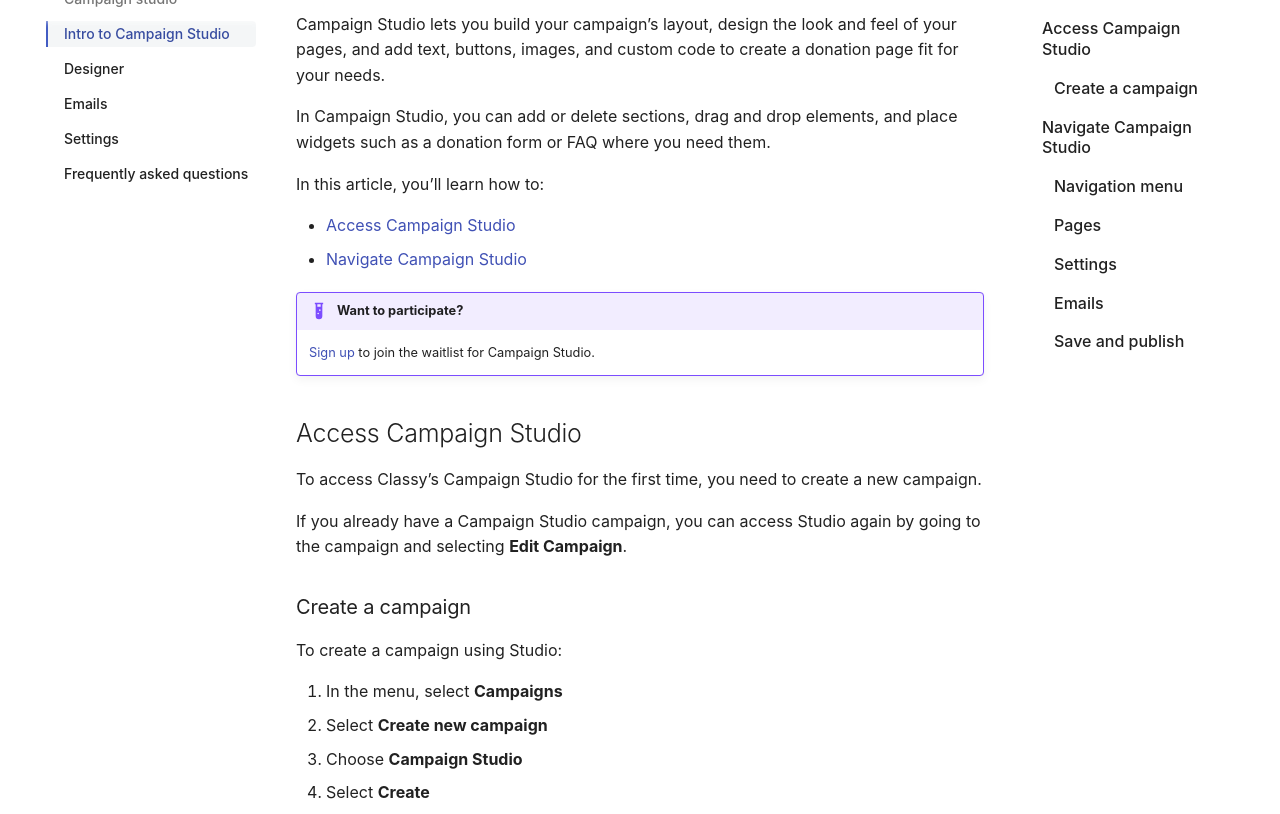
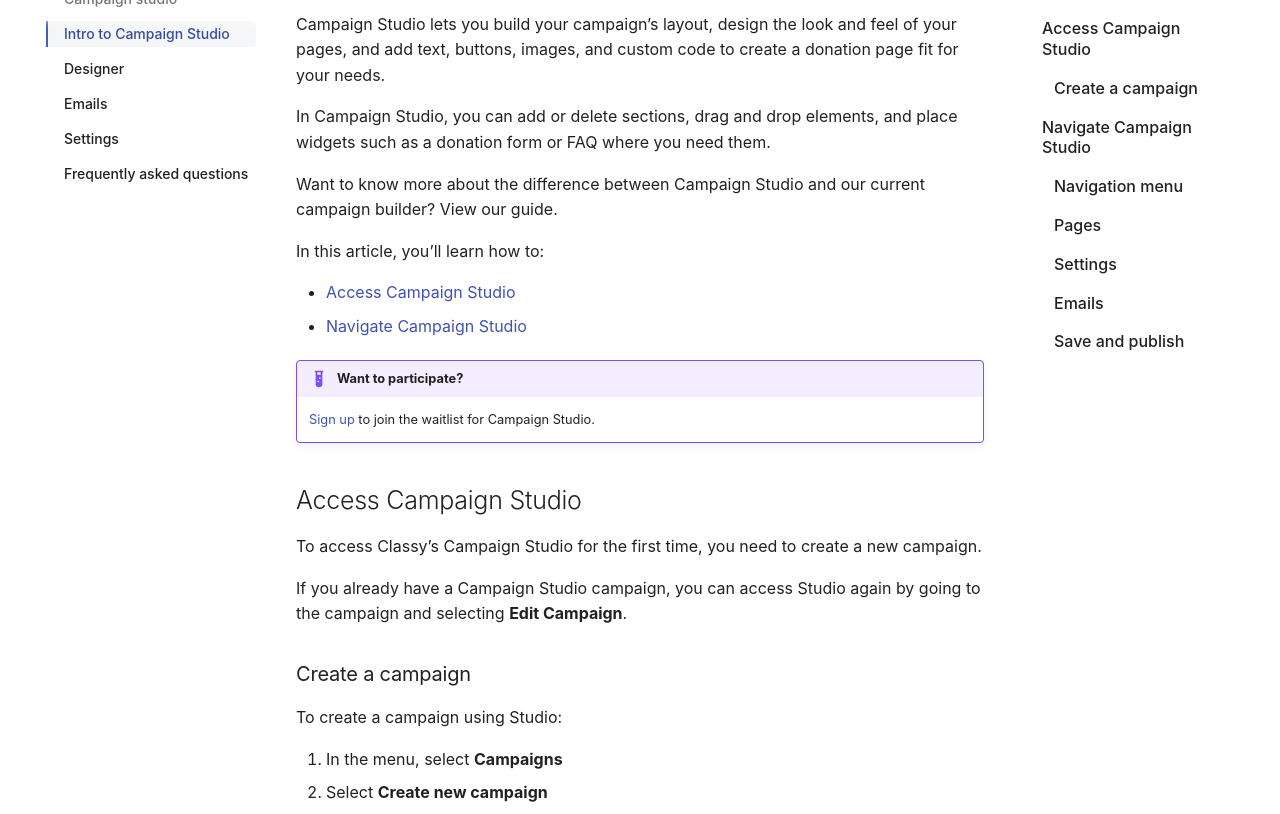
Before and after one commit to truj1ll0/mkdocs-help-center, an MkDocs documentation site: the page built from docs/campaign-studio/getting-started/intro-to-campaign-studio.md, in a window 1280 px wide and 900 px high, scrolled down 574 px, cut to the strip 86-900 px from the top of the window. Built offline with MkDocs 1.6.1 and Material for MkDocs 9.7.7, drawn with Linux system fonts in a browser that asks for light colours; some web fonts are replaced.

Commit message:
Add anchor to for feature matrix PDF

```diff
--- a/docs/campaign-studio/getting-started/intro-to-campaign-studio.md
+++ b/docs/campaign-studio/getting-started/intro-to-campaign-studio.md
@@ -6,6 +6,8 @@
 Campaign Studio lets you build your campaign’s layout, design the look and feel of your pages, and add text, buttons, images, and custom code to create a donation page fit for your needs.
 
 In Campaign Studio, you can add or delete sections, drag and drop elements, and place widgets such as a donation form or FAQ where you need them.
+
+Want to know more about the difference between Campaign Studio and our current campaign builder? <span id="campaign-studio-feature-matrix">View our guide</span>.
 
 In this article, you’ll learn how to:
 
```
